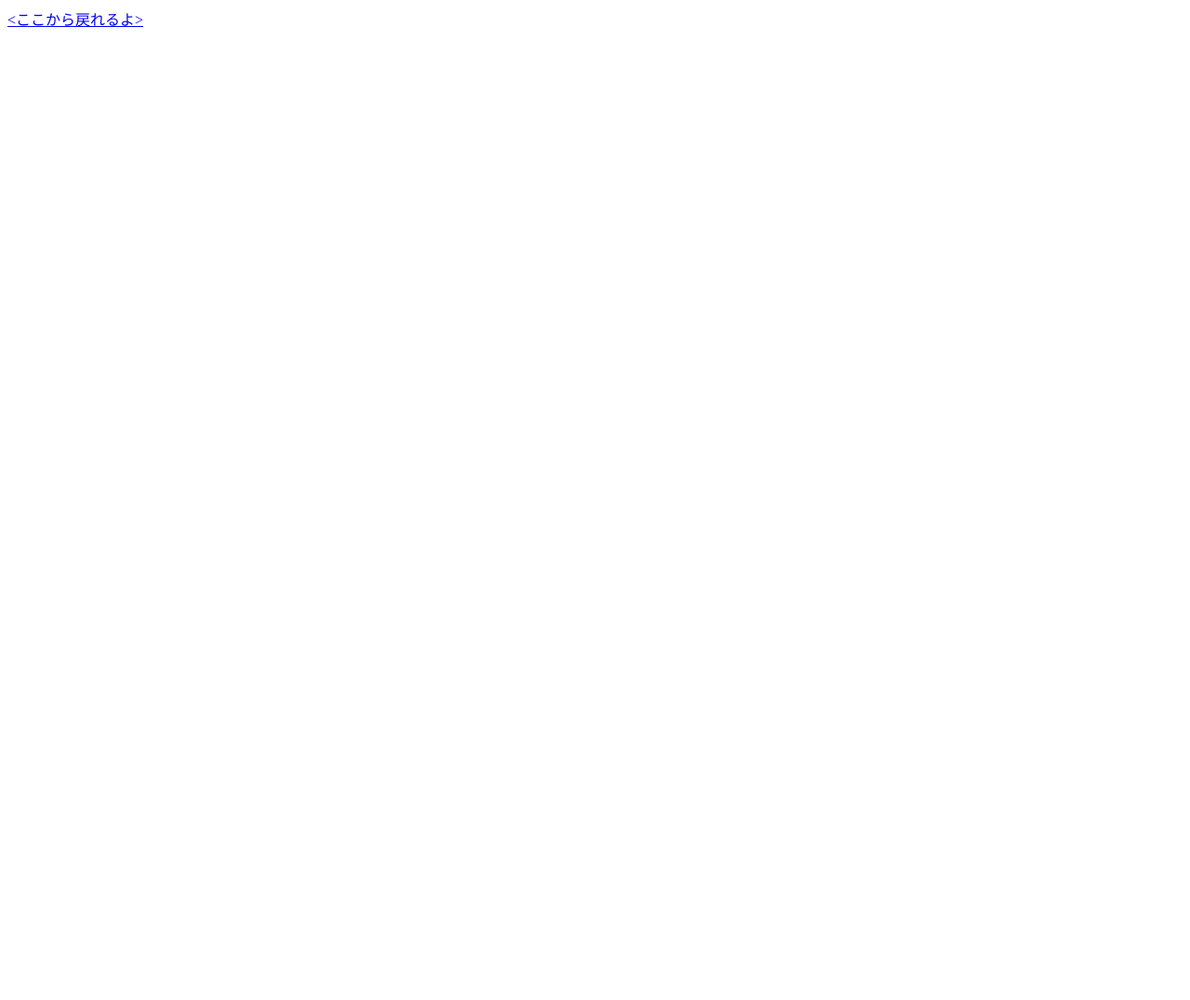
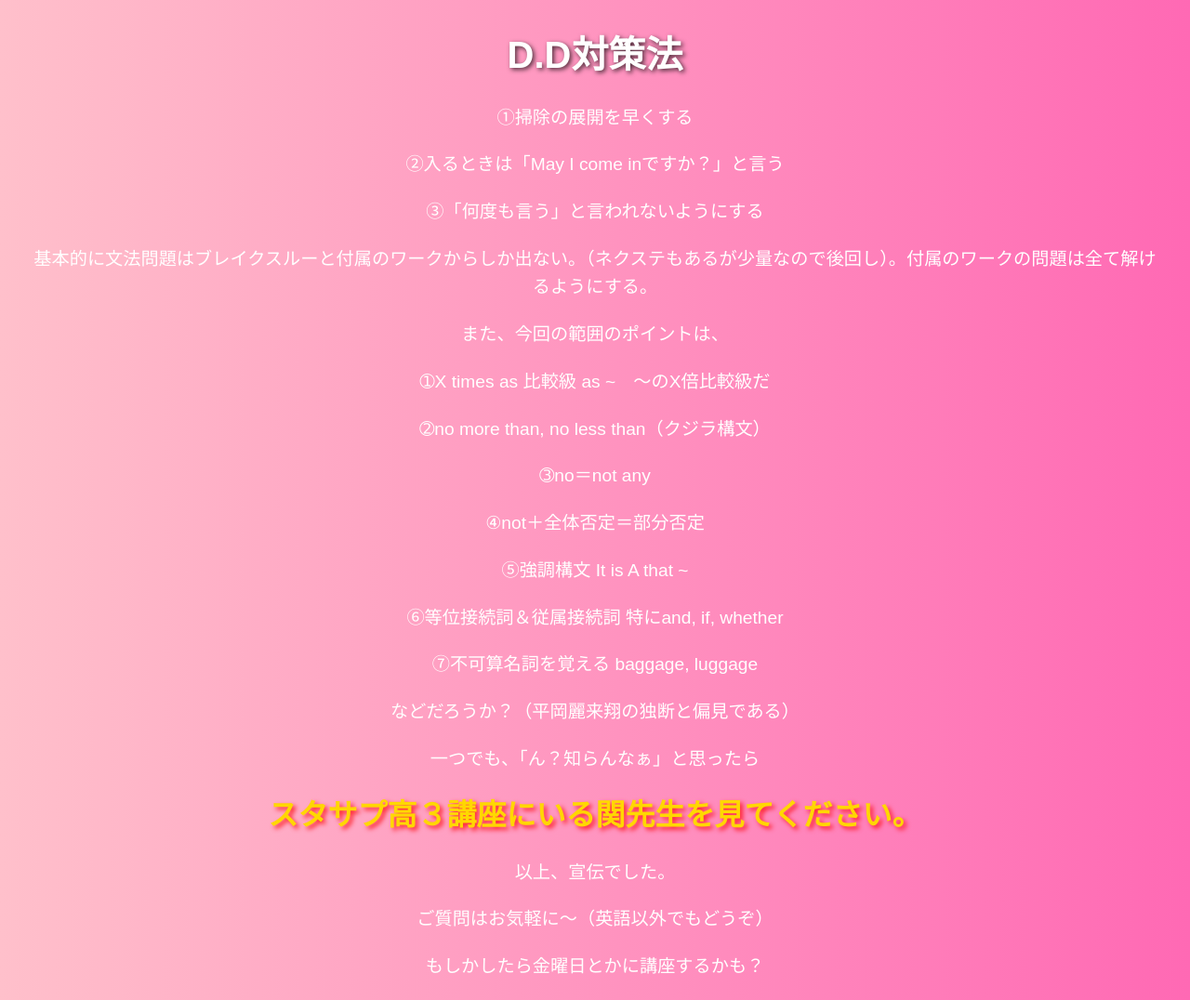
Before and after one commit to Rikuto6425/1-8, a plain HTML site: page index2.html in a window 1280 px wide. Shown: the whole page at 93% size. Before the commit the page ends 800 px from the top, so only its background shows below. Drawn offline with Linux system fonts and the light colour scheme.

Commit message:
Update index2.html

```diff
--- a/index2.html
+++ b/index2.html
@@ -1,12 +1,55 @@
 <!DOCTYPE html>
 <html>
-  <head>
-    <title>定期テストがんばれ</title>
+<head>
+    <title>D.D対策法</title>
     <meta charset="UTF-8"/>
-    </title>
-  </head>
-  <body>
+    <style>
+        body {
+            background: linear-gradient(to right, #FFC0CB, #FF69B4);
+            color: #fff;
+            text-align: center;
+            font-family: "Arial", sans-serif;
+        }
+        h1 {
+            font-size: 2.5em;
+            text-shadow: 2px 2px 5px rgba(0, 0, 0, 0.7);
+        }
+        .highlight {
+            font-size: 2em;
+            font-weight: bold;
+            color: #FFD700;
+            text-shadow: 3px 3px 5px rgba(255, 0, 0, 0.8);
+        }
+        p {
+            font-size: 1.2em;
+            line-height: 1.6;
+            margin: 20px;
+        }
+    </style>
+</head>
+<body>
+    <h1>D.D対策法</h1>
+    <p>➀掃除の展開を早くする</p>
+    <p>➁入るときは「May I come inですか？」と言う</p>
+    <p>➂「何度も言う」と言われないようにする</p>
 
-    <a href="index.html"><ここから戻れるよ></a>
- </body>
+    <p>基本的に文法問題はブレイクスルーと付属のワークからしか出ない。（ネクステもあるが少量なので後回し）。付属のワークの問題は全て解けるようにする。</p>
+
+    <p>また、今回の範囲のポイントは、</p>
+    <p>➀X times as 比較級 as ~　〜のX倍比較級だ</p>
+    <p>➁no more than, no less than（クジラ構文）</p>
+    <p>➂no＝not any</p>
+    <p>④not＋全体否定＝部分否定</p>
+    <p>⑤強調構文 It is A that ~</p>
+    <p>⑥等位接続詞＆従属接続詞 特にand, if, whether</p>
+    <p>⑦不可算名詞を覚える baggage, luggage</p>
+
+    <p>などだろうか？（平岡麗来翔の独断と偏見である）</p>
+
+    <p>一つでも、「ん？知らんなぁ」と思ったら</p>
+    <p class="highlight">スタサプ高３講座にいる関先生を見てください。</p>
+    <p>以上、宣伝でした。</p>
+    <p>ご質問はお気軽に〜（英語以外でもどうぞ）</p>
+    <p>もしかしたら金曜日とかに講座するかも？</p>
+</body>
 </html>
```
